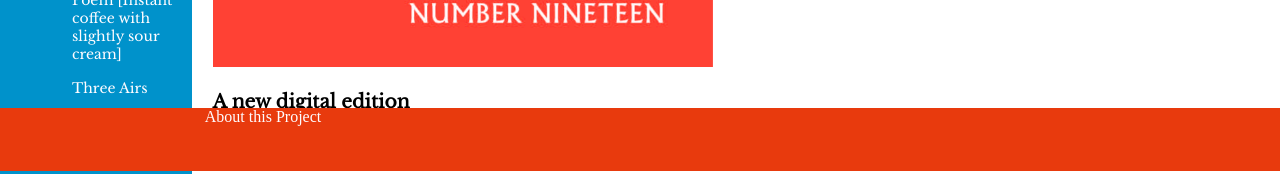
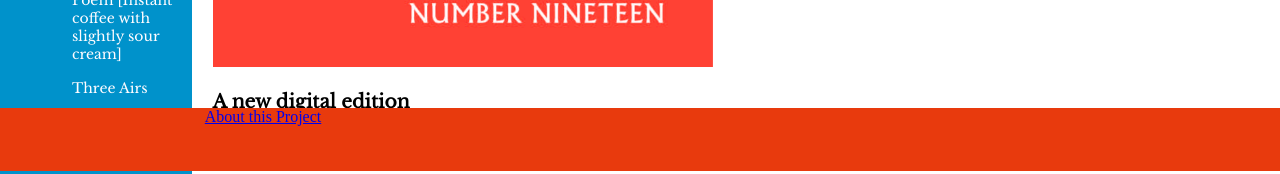
Before and after one commit to dmgustav/dmgustav.github.io, a Jekyll site: the page lunch_poems/home.html, which Jekyll copies as it is, in a window 1280 px wide. Shown: the part 729-903 px from the top of the page. Built offline with Jekyll 4.4.1, drawn with Linux system fonts in a browser that asks for light colours.

Commit message:
Update home.html

```diff
--- a/lunch_poems/home.html
+++ b/lunch_poems/home.html
@@ -65,6 +65,6 @@
 
 	<img src="images/cover.jpg" alt="dmgustav.github.io/lunch_poems/images/cover.jpg" width="500"/>
 	<h3>A new digital edition</h3> </div>
-	<div class="footer"><footer><a>About this Project</a> </footer></div></div>
+	<div class="footer"><footer><a href="about.html">About this Project</a> </footer></div></div>
 </body>
 </html>
```
